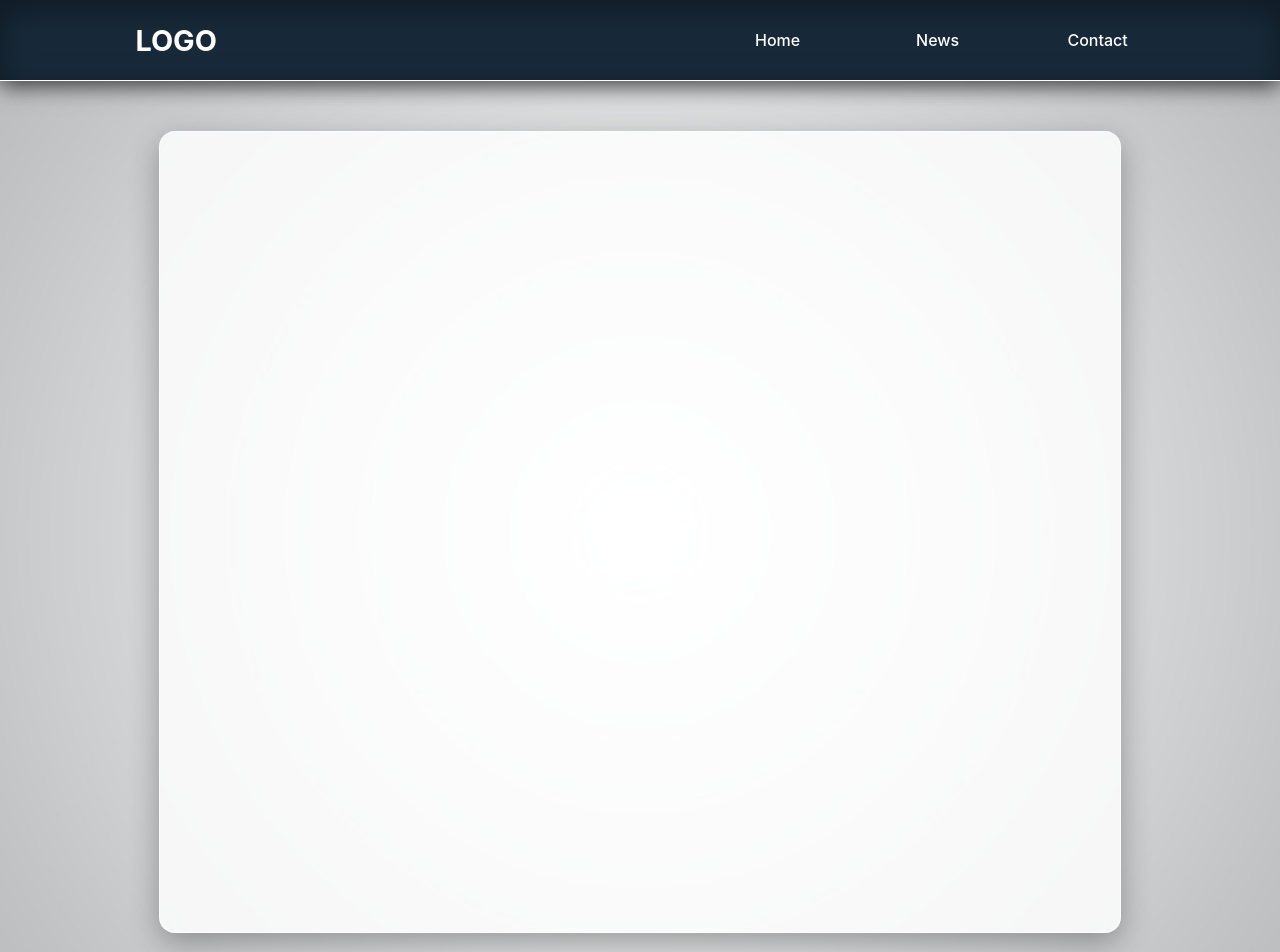
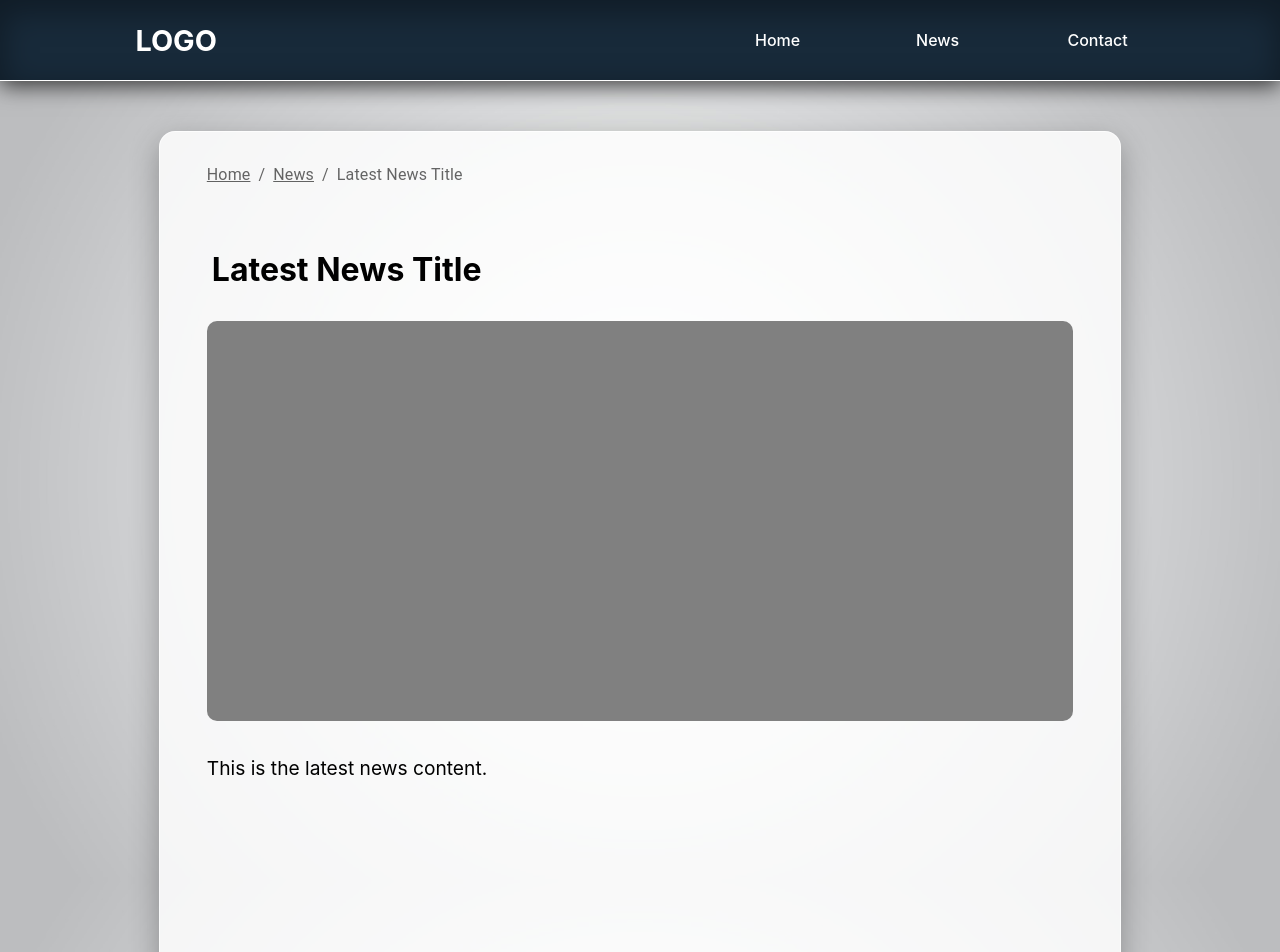
Before and after one commit to Miicy/news-feature, a React (Create React App) app: page /news/1 in a window 1280 px wide. Shown: the top 952 px of the page. Built offline with nearby package versions, Linux system fonts and the light colour scheme.

Commit message:
Working on Single news page

```diff
--- a/src/App.js
+++ b/src/App.js
@@ -23,7 +23,7 @@ function App() {
 						<Routes>
 							<Route path="/*" element={<Home />} />
 							<Route path="/news" element={<News />} />
-							<Route path="/news/:id" component={NewsDetailed} />
+							<Route path="/news/:id" element={<NewsDetailed />}/>
 							<Route path="/contact" element={<Contact />} />
 						</Routes>
 					</div>
--- a/src/components/common/Breadcrumbs.js
+++ b/src/components/common/Breadcrumbs.js
@@ -1,11 +1,30 @@
 import Link from "@mui/material/Link";
-import { Breadcrumbs } from "@mui/material";
-function BreadcrumbsPage({link}) {
+import { Breadcrumbs, useMediaQuery } from "@mui/material";
+import { isMobile } from "react-device-detect";
+function BreadcrumbsPage({ second, link }) {
+	const isScreenSmall = useMediaQuery("(max-width: 500px)");
+	const isScreenMediumSmaller = useMediaQuery("(max-width: 800px)");
+	const isScreenMedium = useMediaQuery("(max-width: 1200px)");
 	return (
-		<Breadcrumbs aria-label="breadcrumb">
+		<Breadcrumbs
+			aria-label="breadcrumb"
+			sx={{
+				fontSize:
+					isMobile || isScreenSmall
+						? "0.85em"
+						: isScreenMedium
+						? "0.95em"
+						: "1em",
+			}}
+		>
 			<Link color="inherit" href="/">
 				Home
 			</Link>
+			{second && (
+				<Link color="inherit" href={`/${second}`}>
+					{second}
+				</Link>
+			)}
 			<p color="textPrimary">{link}</p>
 		</Breadcrumbs>
 	);
--- a/src/pages/NewsDetailed.js
+++ b/src/pages/NewsDetailed.js
@@ -1,9 +1,85 @@
-import React from 'react'
+import React, { useEffect, useState } from "react";
+import BreadcrumbsPage from "../components/common/Breadcrumbs";
+import { useParams } from "react-router-dom";
+import useGetAllNews from "../helpers/hooks/getAllNews";
+import { useMediaQuery } from "@mui/material";
+import { isMobile } from "react-device-detect";
 
 function NewsDetailed() {
-  return (
-	<div>NewsDetailed</div>
-  )
+	const { id } = useParams();
+	const allNews = useGetAllNews();
+
+	const isScreenSmall = useMediaQuery("(max-width: 500px)");
+
+	const [newsDetails, setNewsDetails] = useState(null);
+
+	useEffect(() => {
+		if (allNews && id) {
+			const news = allNews.find((news) => news.id === parseInt(id, 10));
+
+			if (news) {
+				setNewsDetails(news);
+			}
+		}
+	}, [allNews, id]);
+
+	const newsDetailedStyles = {
+		container: {
+			marginTop: "15px",
+			width: "95%",
+			height: "100%",
+			// backgroundColor: "yellow",
+			display: "flex",
+			flexDirection: "column",
+		},
+		titleContainer: {
+			display: "flex",
+			flexDirection: "column",
+			alignItems: isScreenSmall || isMobile ? "center" : "flex-start",
+		},
+		title: {
+			fontSize: isScreenSmall || isMobile ? "1em" : "2em",
+			marginLeft: isScreenSmall || isMobile ? "2px" : "5px",
+			fontWeight: "bold",
+		},
+		image: {
+			backgroundColor: "grey",
+			height: isScreenSmall || isMobile ? "200px" : "400px",
+			width: isScreenSmall || isMobile ? "85%" : "100%",
+			borderRadius: "10px",
+		},
+
+		content: {
+			fontSize: isScreenSmall || isMobile ? "0.9em" : "1.2em",
+			margin: isScreenSmall || isMobile ? "20px 0" : "35px 0",
+			minHeight:isScreenSmall || isMobile ? "200px" : "200px",
+		},
+		date:{
+			width: "100%",
+			display: "flex",
+			justifyContent: "flex-end",
+			marginBottom:"20px",
+			fontSize: isScreenSmall || isMobile ? "0.85em" : "1em",
+		}
+	};
+	if (!allNews) return null;
+	if (!newsDetails) return null;
+
+	return (
+		<div className="innerPageContainer">
+			<div className="breadcrumbsContainer">
+				<BreadcrumbsPage second={"News"} link={newsDetails.title} />
+			</div>
+			<div style={newsDetailedStyles.container}>
+				<div style={newsDetailedStyles.titleContainer}>
+					<p style={newsDetailedStyles.title}> {newsDetails.title}</p>
+					<div style={newsDetailedStyles.image}></div>
+				</div>
+				<p style={newsDetailedStyles.content}>{newsDetails.content}</p>
+				<div style={newsDetailedStyles.date}>{newsDetails.date}</div>
+			</div>
+		</div>
+	);
 }
 
-export default NewsDetailed
+export default NewsDetailed;
--- a/src/pages/pages.css
+++ b/src/pages/pages.css
@@ -1,5 +1,5 @@
 .innerPageContainer {
-	width: 88%;
+	width: 95%;
 	height: 100%;
 	display: flex;
 	flex-direction: column;
```
